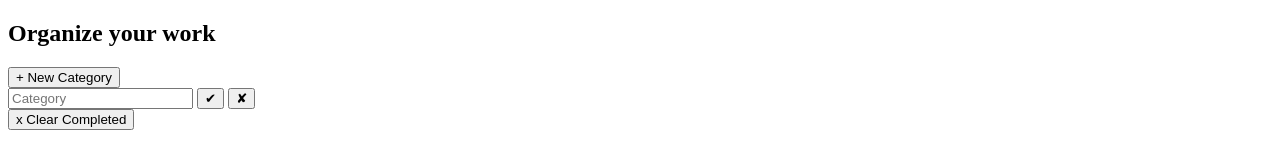
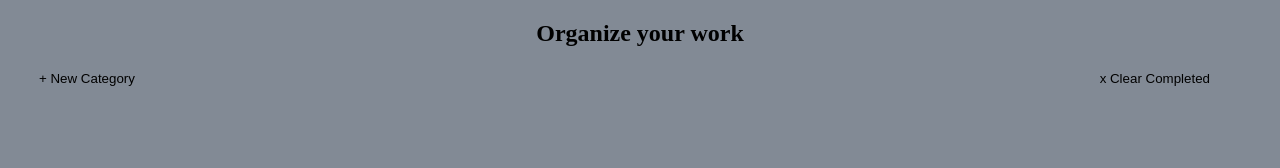
Before and after one commit to sudhakarkamuju/To_Do_List, a plain HTML site: page index.html in a window 1280 px wide. Drawn offline with Linux system fonts and the light colour scheme.

Commit message:
Update and rename To Do.html to index.html

```diff
--- a/To Do.html
+++ b/index.html
@@ -4,7 +4,7 @@
     <meta charset="UTF-8">
     <meta name="viewport" content="width=device-width, initial-scale=1.0">
     <title>To Do List</title>
-    <link rel="stylesheet" href="../CSS/To Do.css">
+    <link rel="stylesheet" href="To Do.css">
 </head>
 <body>
     <div>
@@ -23,6 +23,6 @@
 
     <div id="catContainer"></div>
 
-    <script src="../To Do.js"></script>
+    <script src="To Do.js"></script>
 </body>
 </html>
```
